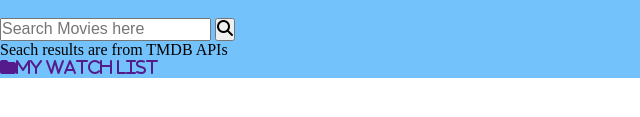
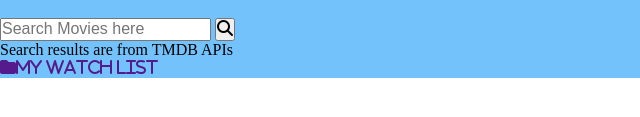
Before and after one commit to Movie-APP-Project2-Juno/movieboxloop, a plain HTML site: page index.html in a window 1280 px wide. Shown: the part 187-304 px from the top of the page, 0-640 px from the left. Drawn offline with Linux system fonts and the light colour scheme.

Commit message:
corrected typo

```diff
--- a/index.html
+++ b/index.html
@@ -21,7 +21,7 @@
         <input type="text" id="movieName" placeholder="Search Movies here">
         <button type="submit" id="submitBtn"><i class="fas fa-search"></i></button>
       </form>
-      <p>Seach results are from TMDB APIs</p>
+      <p>Search results are from TMDB APIs</p>
       <a href=""><i class="fas fa-folder">My watch list</i></a>
     </div>
   </header>
```
